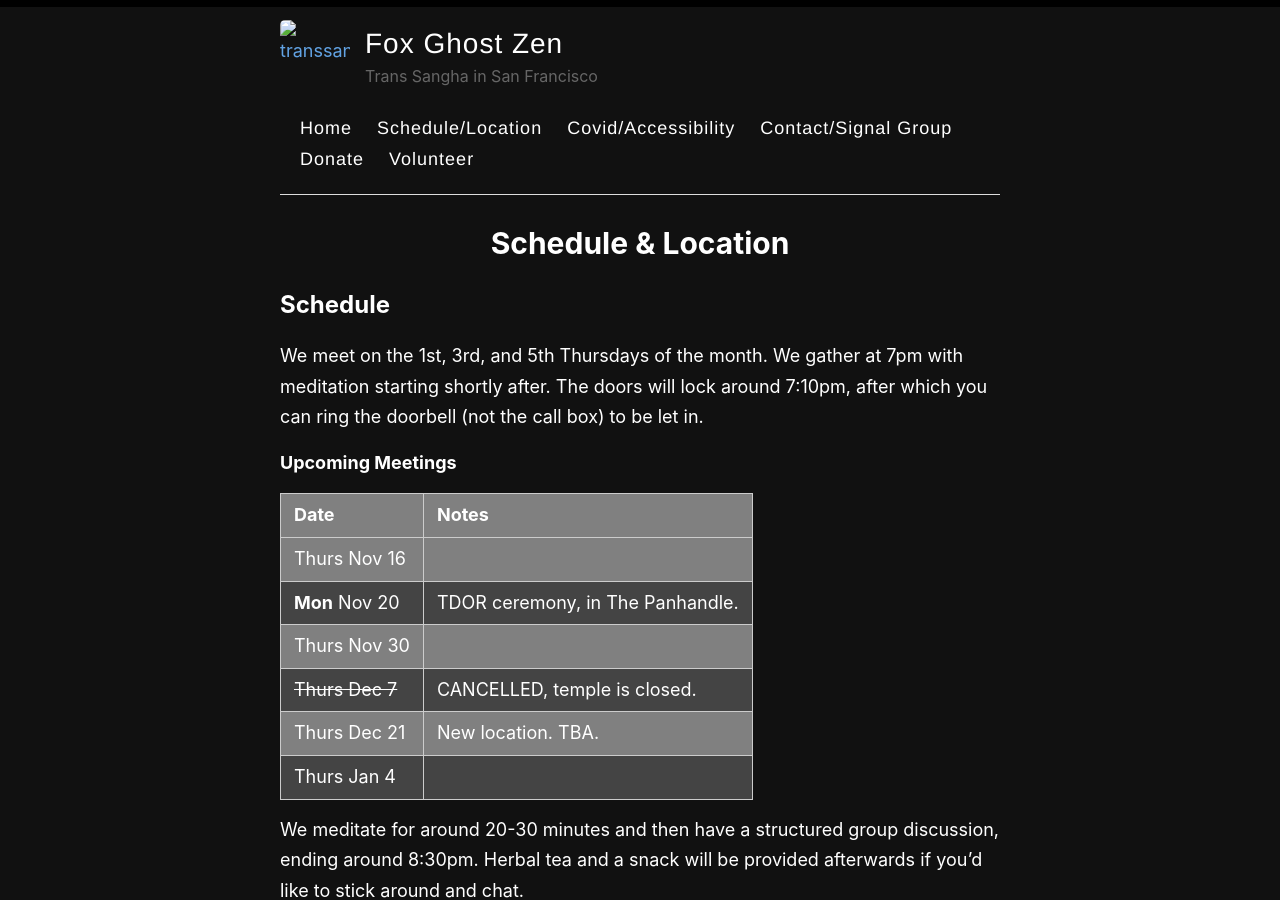
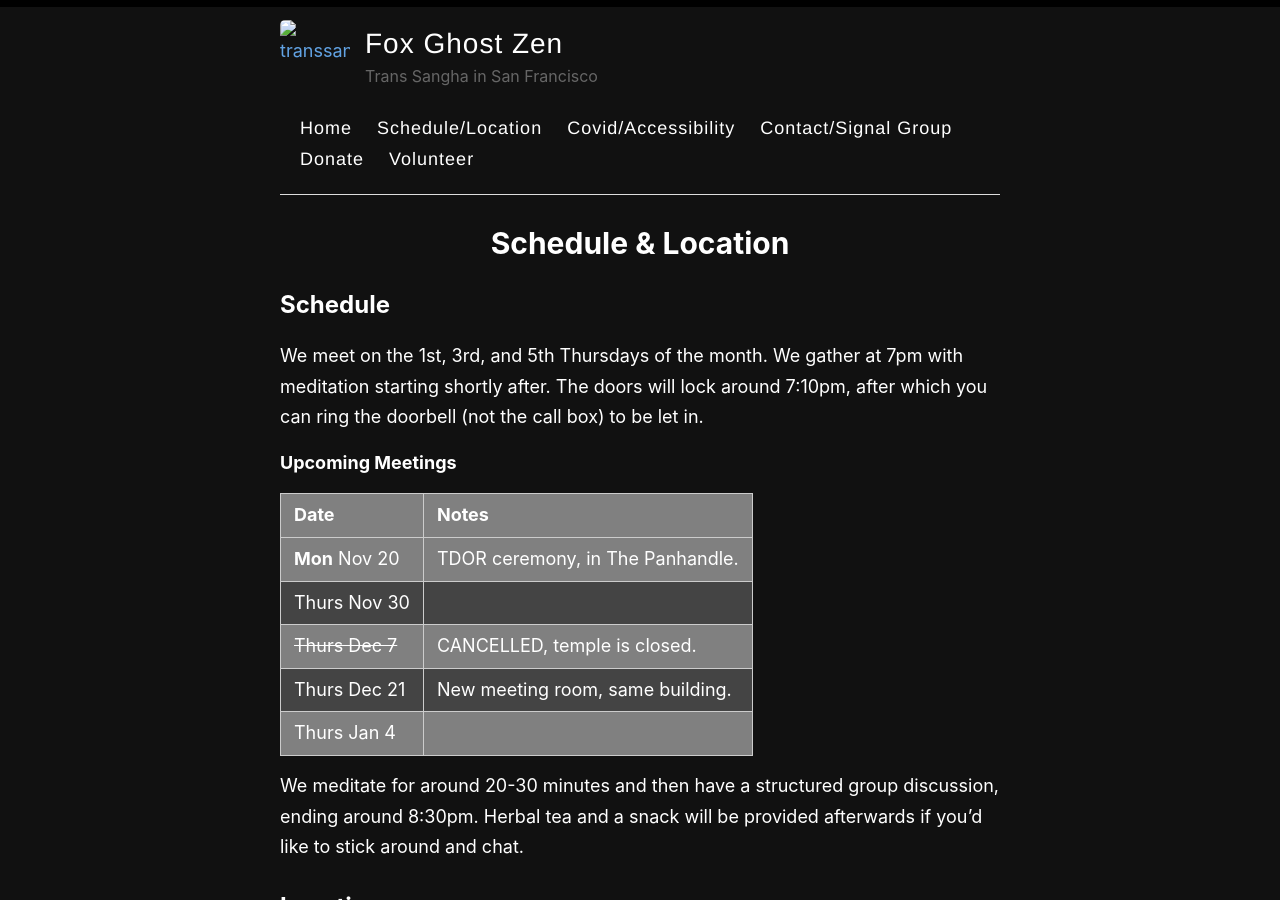
Before and after one commit to rykener/transsangha, a Jekyll site: the page built from _pages/schedule.md, in a window 1280 px wide and 900 px high. Built offline with Jekyll 4.4.1, drawn with Linux system fonts in a browser that asks for light colours.

Commit message:
update schedule

```diff
--- a/_pages/schedule.md
+++ b/_pages/schedule.md
@@ -10,14 +10,13 @@ We meet on the 1st, 3rd, and 5th Thursdays of the month. We gather at 7pm with m
 
 **Upcoming Meetings**
 
-| Date          | Notes
-|---------------|--------
-| Thurs Nov 16  |
-| **Mon** Nov 20    | TDOR ceremony, in The Panhandle.
-| Thurs Nov 30  |
+| Date           | Notes
+|----------------|--------
+| **Mon** Nov 20 | TDOR ceremony, in The Panhandle.
+| Thurs Nov 30   |
 | ~~Thurs Dec 7~~ | CANCELLED, temple is closed.
-| Thurs Dec 21  | New location. TBA.
-| Thurs Jan 4	|
+| Thurs Dec 21   | New meeting room, same building.
+| Thurs Jan 4	 |
 
 
 We meditate for around 20-30 minutes and then have a structured group discussion, ending around 8:30pm. Herbal tea and a snack will be provided afterwards if you'd like to stick around and chat.
```
Also changed, not shown: _pages/survey.md (+3 -1 lines).
